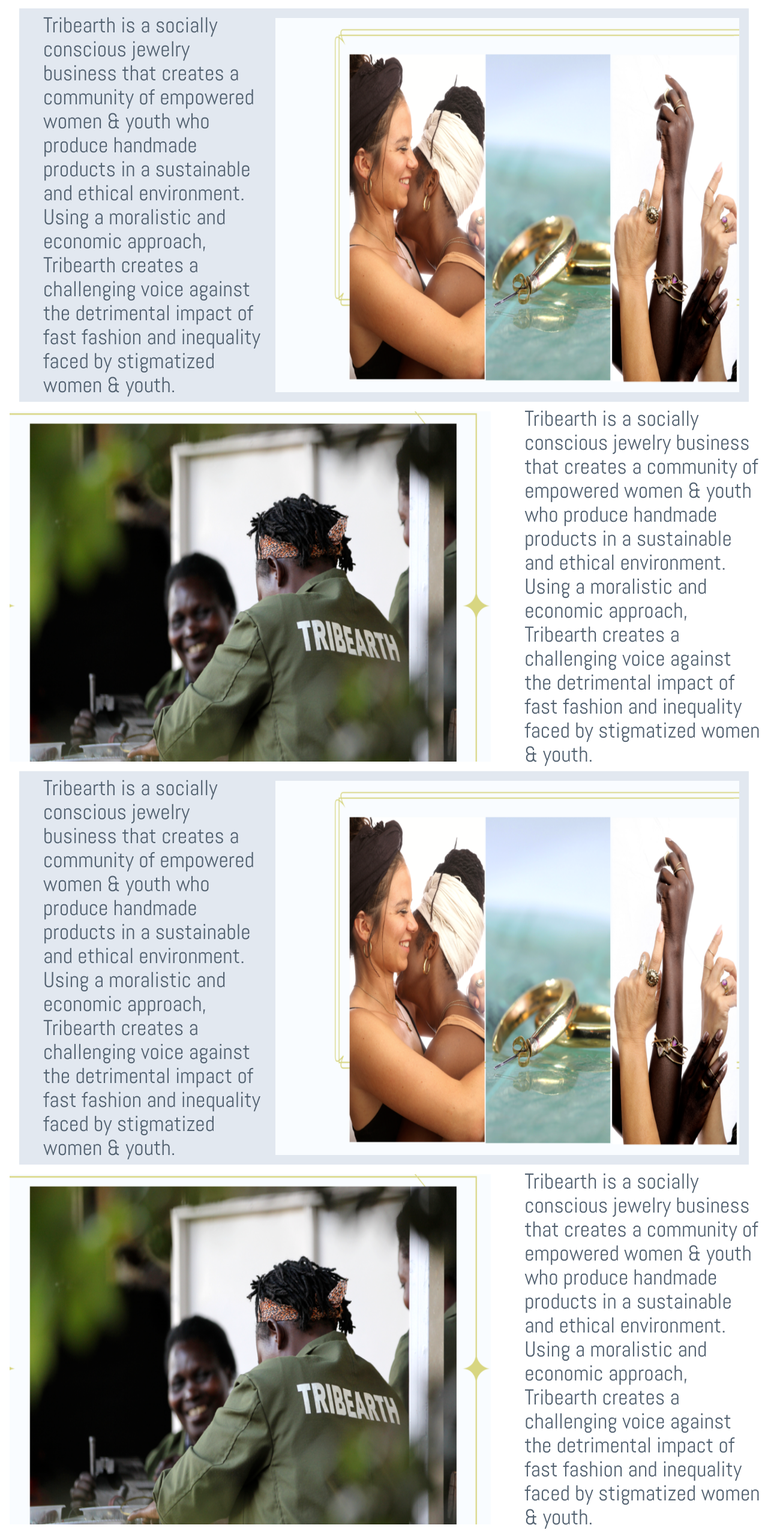
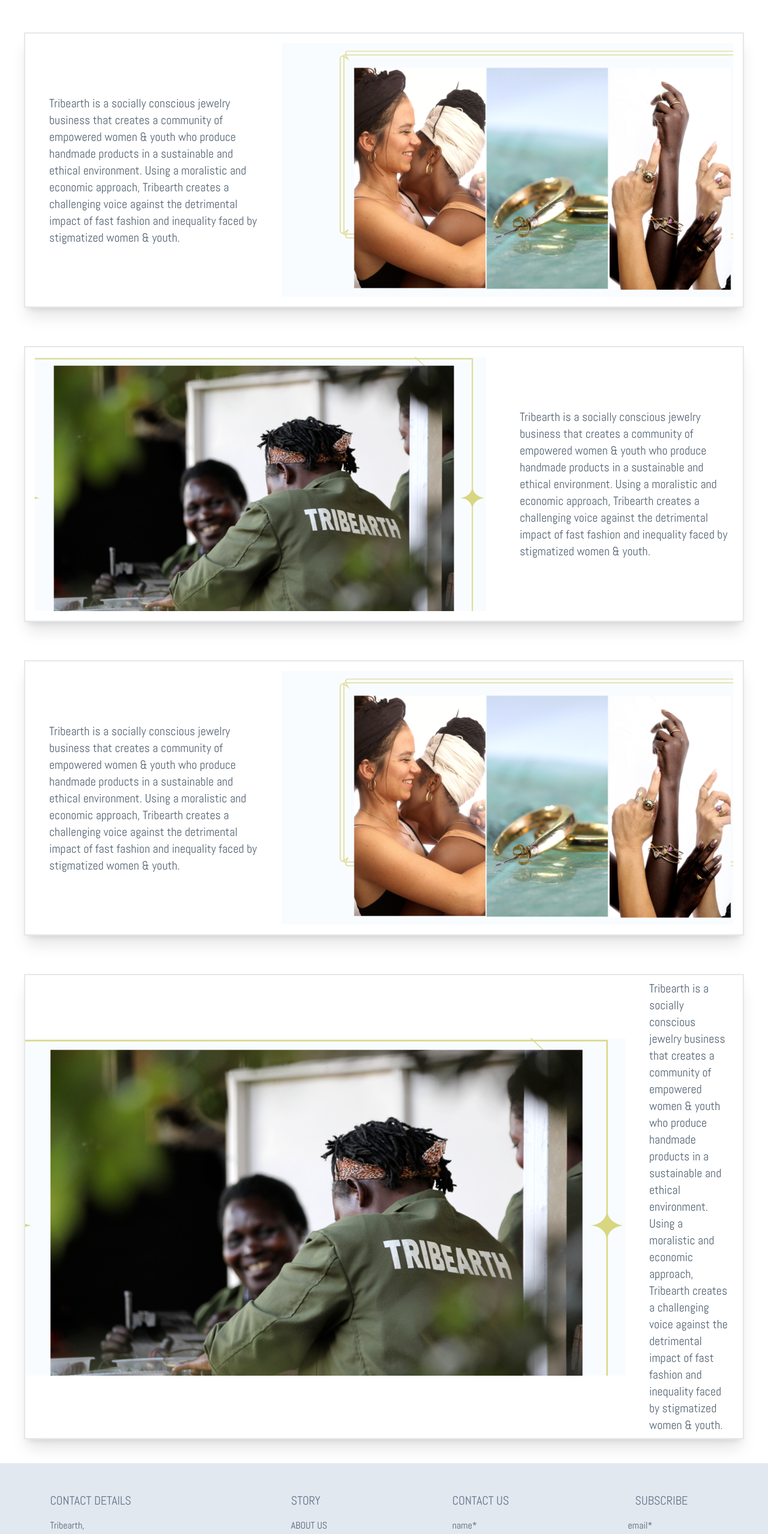
Before and after one commit to MatthewsRicky/tribearth, a React (Vite) app in the folder tribearth/: page /Story in a window 1280 px wide. Shown: the part 234-2792 px from the top of the page at 60% size. Built offline with nearby package versions, Linux system fonts and the light colour scheme; a web font is replaced by a local one.

Commit message:
Polishing up about page and the navbar

```diff
--- a/tribearth/src/Components/Nav.jsx
+++ b/tribearth/src/Components/Nav.jsx
@@ -13,7 +13,7 @@ function Nav() {
 	};
 
 	return (
-		<div className='bg-emerald-300 bg-opacity-90 border-b-[1px] border-emerald-200 shadow-md shadow-black-100 w-full fixed top-0 left-0 mb-40 z-10'>
+		<div className='bg-emerald-100 bg-opacity-90 border-b-[1px] border-emerald-200 shadow-md shadow-black-100 w-full fixed top-0 left-0 mb-40 z-10'>
 			<div className='flex flex-row relative my-3 items-center justify-between'>
 				<a href='index.html'>
 					<img
@@ -68,23 +68,23 @@ function Nav() {
 						? "flex shadow-xl ease-in-out duration-500"
 						: "fixed left-[-100%]"
 				}>
-				<ul className='md:hidden font-medium text-center sm:items-center mx-auto flex-col w-[90%] bg-emerald-300 bg-opacity-80 boder-b-[2px] flex duration-500'>
-					<li className='py-4 px-4 text-3xl mx-auto text-black border-b-[2px]  border-black border-opacity-40 bg-transparent hover:scale-[105%] duration-500 w-[75%] border-l-emerald-200 bg-opacity-100 hover:bg-emerald-200 rounded-lg '>
+				<ul className='md:hidden font-medium text-center sm:items-center mx-auto flex-col w-[90%] bg-emerald-100 bg-opacity-80 boder-b-[2px] flex duration-500'>
+					<li className='py-4 px-4 text-2xl mx-auto text-black border-b-[2px]  border-black border-opacity-40 bg-transparent hover:scale-[105%] duration-500 w-[75%] border-l-emerald-200 bg-opacity-100 hover:bg-emerald-200 rounded-lg '>
 						<Link to="/Story">Story</Link>
 					</li>
-					<li className='py-4 px-4 text-3xl mx-auto text-black border-b-[2px]  border-black border-opacity-40 bg-transparent hover:scale-[105%] duration-500 w-[75%] border-l-emerald-200 bg-opacity-100 hover:bg-emerald-200 rounded-lg '>
+					<li className='py-4 px-4 text-2xl mx-auto text-black border-b-[2px]  border-black border-opacity-40 bg-transparent hover:scale-[105%] duration-500 w-[75%] border-l-emerald-200 bg-opacity-100 hover:bg-emerald-200 rounded-lg '>
 						<Link to="/Impact">Impact</Link>
 					</li>
-					<li className='py-4 px-4 text-3xl mx-auto text-black border-b-[2px]  border-black border-opacity-40 bg-transparent hover:scale-[105%] duration-500 w-[75%] border-l-emerald-200 bg-opacity-100 hover:bg-emerald-200 rounded-lg '>
+					<li className='py-4 px-4 text-2xl mx-auto text-black border-b-[2px]  border-black border-opacity-40 bg-transparent hover:scale-[105%] duration-500 w-[75%] border-l-emerald-200 bg-opacity-100 hover:bg-emerald-200 rounded-lg '>
 						<Link to="/Artisan">Artisans</Link>
 					</li>
-					<li className='py-4 px-4 text-3xl mx-auto text-black border-b-[2px]  border-black border-opacity-40 bg-transparent hover:scale-[105%] duration-500 w-[75%] border-l-emerald-200 bg-opacity-100 hover:bg-emerald-200 rounded-lg '>
+					<li className='py-4 px-4 text-2xl mx-auto text-black border-b-[2px]  border-black border-opacity-40 bg-transparent hover:scale-[105%] duration-500 w-[75%] border-l-emerald-200 bg-opacity-100 hover:bg-emerald-200 rounded-lg '>
 						<Link to="/Vegancafe">Vegan cafe</Link>
 					</li>
-					<li className='py-4 px-4 text-3xl mx-auto text-black border-b-[2px]  border-black border-opacity-40 bg-transparent hover:scale-[105%] duration-500 w-[75%] border-l-emerald-200 bg-opacity-100 hover:bg-emerald-200 rounded-lg '>
+					<li className='py-4 px-4 text-2xl mx-auto text-black border-b-[2px]  border-black border-opacity-40 bg-transparent hover:scale-[105%] duration-500 w-[75%] border-l-emerald-200 bg-opacity-100 hover:bg-emerald-200 rounded-lg '>
 						<Link to="/Shop">Shop</Link>
 					</li>
-					<li className='py-4 px-4 text-3xl mx-auto text-black  bg-transparent hover:scale-[105%] duration-500 w-[75%] l border-l-emerald-200 bg-opacity-60 hover:bg-emerald-200 rounded-lg '>
+					<li className='py-4 px-4 text-2xl mx-auto text-black  bg-transparent hover:scale-[105%] duration-500 w-[75%] l border-l-emerald-200 bg-opacity-60 hover:bg-emerald-200 rounded-lg '>
 						<a href='/'>
 							<FaCartPlus />
 						</a>
--- a/tribearth/src/pages/Story.jsx
+++ b/tribearth/src/pages/Story.jsx
@@ -12,9 +12,39 @@ function Storypage() {
         <div className='flex'>
           <h1 className="text-4xl bold underline underline-offset-8 py-4 mx-auto my-12">About us</h1>
         </div>
-        <div className='flex flex-col'>
-          <div className='flex mx-8 bg-slate-200'>
-            <p className=" p-2 text-4xl bold ml-8 mr-4px w-[40%]">
+        <div className='flex flex-col p-2'>
+          <div className='flex justify-between items-center h-full flex-col md:flex-row m-8 bg-transparent border-2 shadow-xl'>
+            <p className=" p-2 text-xl text-left w-full bold ml-8 mx-4 md:w-[40%]">
+              Tribearth is a socially conscious jewelry business that creates a community of empowered women & youth who produce handmade products in a sustainable and ethical environment. Using a moralistic and economic approach, Tribearth creates a challenging voice against the detrimental impact of fast fashion and inequality faced by stigmatized women & youth.
+            </p>
+            <div className='p-4'>
+              <img
+                style={
+                  {
+                    width: 'auto',
+                    height: 'auto',
+                  }
+                }
+                src={Abouthero} alt="/" />
+            </div>
+          </div>
+
+          <div className='flex justify-between items-center h-full flex-col md:flex-row m-8 bg-transparent border-2 shadow-xl'>
+            <div className="flex p-4">
+              <img
+                style={{
+                  width: 'auto',
+                  height: '100%'
+                }}
+                src={Green} alt="" />
+            </div>
+            <p className=" p-2 text-xl text-left w-full bold ml-8 mx-4 md:w-[40%]">
+              Tribearth is a socially conscious jewelry business that creates a community of empowered women & youth who produce handmade products in a sustainable and ethical environment. Using a moralistic and economic approach, Tribearth creates a challenging voice against the detrimental impact of fast fashion and inequality faced by stigmatized women & youth.
+            </p>
+
+          </div>
+          <div className='flex justify-between items-center h-full flex-col md:flex-row m-8 bg-transparent border-2 shadow-xl'>
+            <p className=" p-2 text-xl text-left w-full bold ml-8 mx-4 md:w-[40%]">
               Tribearth is a socially conscious jewelry business that creates a community of empowered women & youth who produce handmade products in a sustainable and ethical environment. Using a moralistic and economic approach, Tribearth creates a challenging voice against the detrimental impact of fast fashion and inequality faced by stigmatized women & youth.
             </p>
             <div className='p-4'>
@@ -28,50 +58,16 @@ function Storypage() {
                 src={Abouthero} alt="/" />
             </div>
           </div>
-
-          <div className="flex">
-            <div className="flex p-4">
+          <div className='flex justify-between items-center h-full flex-col md:flex-row m-8 bg-transparent border-2 shadow-xl'>
             <img
               style={{
                 width: 'auto',
                 height: '100%'
               }}
               src={Green} alt="" />
-            </div>
-            <p className=" p-2 text-4xl bold ml-8 mr-4px w-[40%]">
+            <p className=" p-2 text-xl text-left w-full bold ml-8 mx-4 md:w-[40%]">
               Tribearth is a socially conscious jewelry business that creates a community of empowered women & youth who produce handmade products in a sustainable and ethical environment. Using a moralistic and economic approach, Tribearth creates a challenging voice against the detrimental impact of fast fashion and inequality faced by stigmatized women & youth.
             </p>
-
-          </div>
-          <div className='flex mx-8 bg-slate-200'>
-            <p className=" p-2 text-4xl bold ml-8 mr-4px w-[40%]">
-              Tribearth is a socially conscious jewelry business that creates a community of empowered women & youth who produce handmade products in a sustainable and ethical environment. Using a moralistic and economic approach, Tribearth creates a challenging voice against the detrimental impact of fast fashion and inequality faced by stigmatized women & youth.
-            </p>
-            <div className='p-4'>
-              <img
-                style={
-                  {
-                    width: 'auto',
-                    height: '100%',
-                  }
-                }
-                src={Abouthero} alt="/" />
-            </div>
-          </div>
-
-          <div className="flex">
-            <div className="flex p-4">
-              <img
-                style={{
-                  width: 'auto',
-                  height: '100%'
-                }}
-                src={Green} alt="" />
-            </div>
-            <p className=" p-2 text-4xl bold ml-8 mr-4px w-[40%]">
-              Tribearth is a socially conscious jewelry business that creates a community of empowered women & youth who produce handmade products in a sustainable and ethical environment. Using a moralistic and economic approach, Tribearth creates a challenging voice against the detrimental impact of fast fashion and inequality faced by stigmatized women & youth.
-            </p>
-
           </div>
 
         </div>
```
Also changed, not shown: tribearth/src/assets/LocalAid+Team.jpg (added), tribearth/src/assets/of+our+youth+congregation+are+insecure+about+their+friendships.+29.jpg (added). Lines whose indentation alone changed are shown as unchanged.
